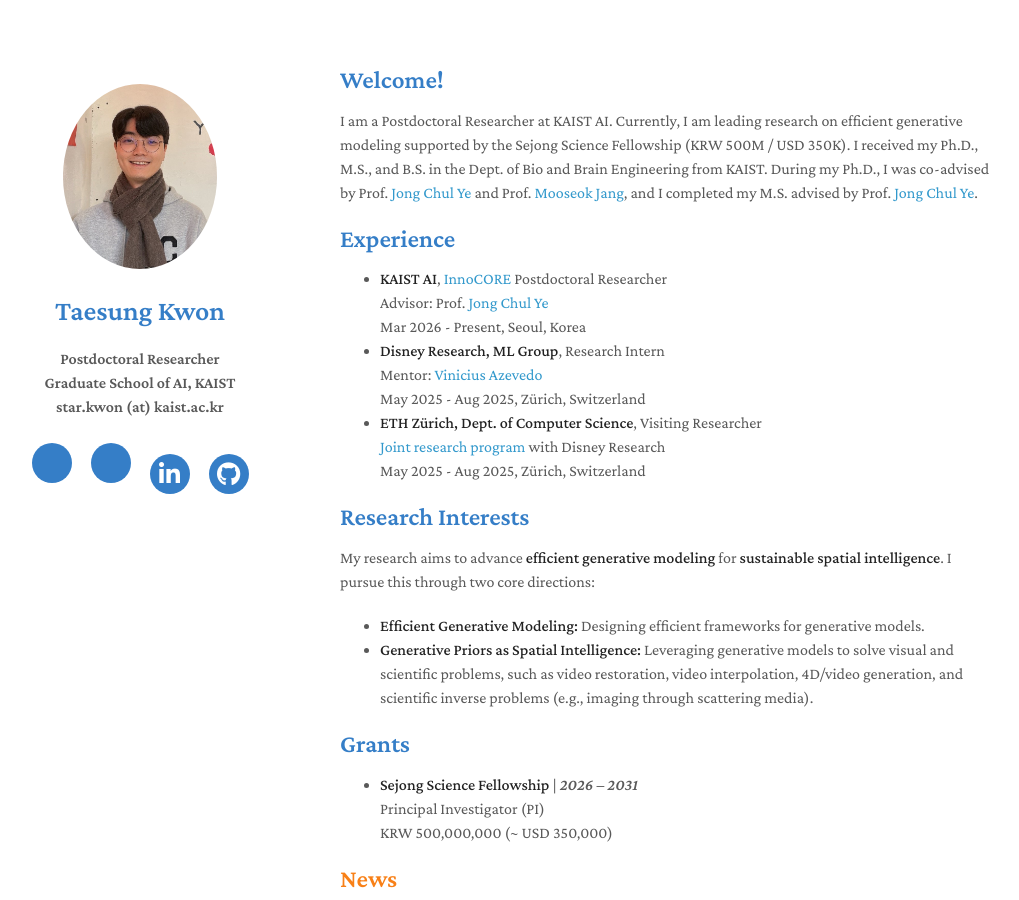
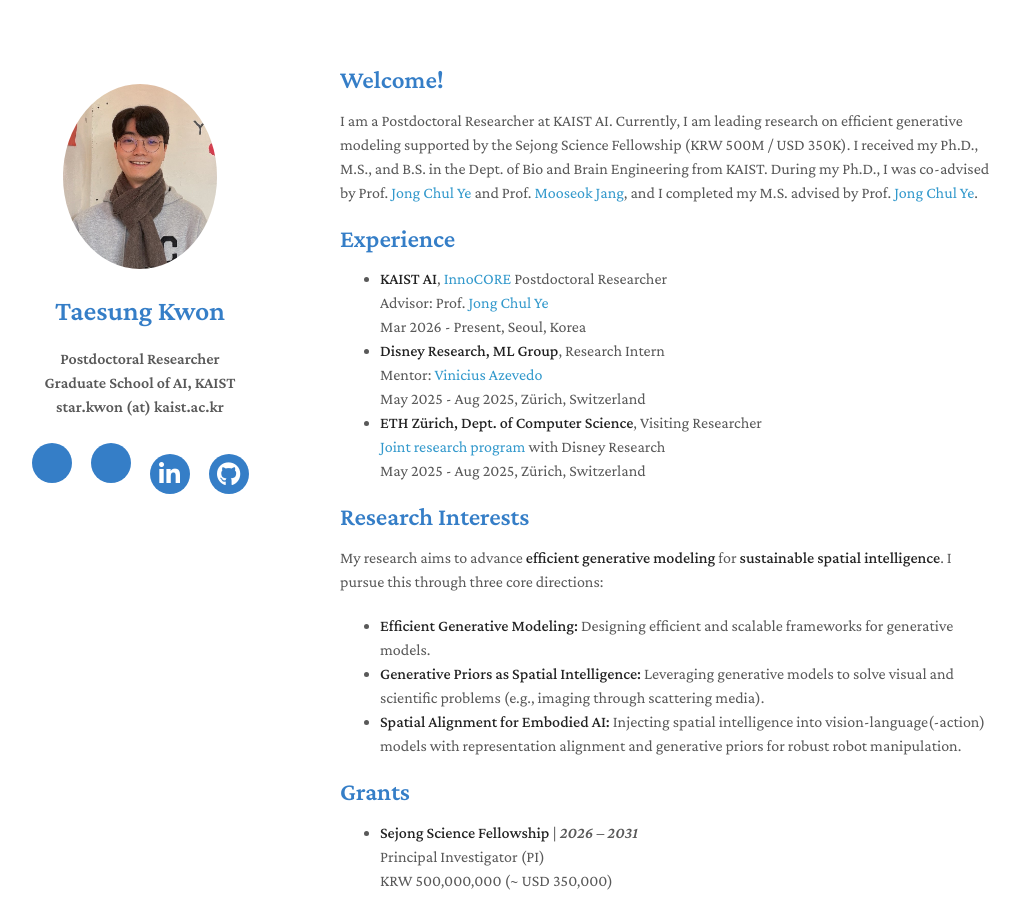
Before and after one commit to star-kwon/star-kwon.github.io, a Jekyll site: the page built from index.md, in a window 1280 px wide and 900 px high. Shown: the whole window, without its empty margins (130-1149 px from the left). Built offline with Jekyll 4.4.1, drawn with Linux system fonts in a browser that asks for light colours; nearby versions of some CDN libraries; comment, search, counter and statistics services are not loaded; a style sheet for code colours, icons or effects is not loaded; our own code applies the rules of GitHub Pages for plain Markdown files.

Commit message:
Update research interests

```diff
--- a/index.md
+++ b/index.md
@@ -21,11 +21,11 @@ I received my Ph.D., M.S., and B.S. in the Dept. of Bio and Brain Engineering fr
 
 
 ## Research Interests
-My research aims to advance **efficient generative modeling** for **sustainable spatial intelligence**. I pursue this through two core directions:
+My research aims to advance **efficient generative modeling** for **sustainable spatial intelligence**. I pursue this through three core directions:
 
-  - **Efficient Generative Modeling:** Designing efficient frameworks for generative models.
-  - **Generative Priors as Spatial Intelligence:** Leveraging generative models to solve visual and scientific problems, such as video restoration, video interpolation, 4D/video generation, and scientific inverse problems (e.g., imaging through scattering media).
-
+  - **Efficient Generative Modeling:** Designing efficient and scalable frameworks for generative models.
+  - **Generative Priors as Spatial Intelligence:** Leveraging generative models to solve visual and scientific problems (e.g., imaging through scattering media).
+  - **Spatial Alignment for Embodied AI:** Injecting spatial intelligence into vision-language(-action) models with representation alignment and generative priors for robust robot manipulation.
 
 ## Grants
 - **Sejong Science Fellowship** | *2026 – 2031*
```
